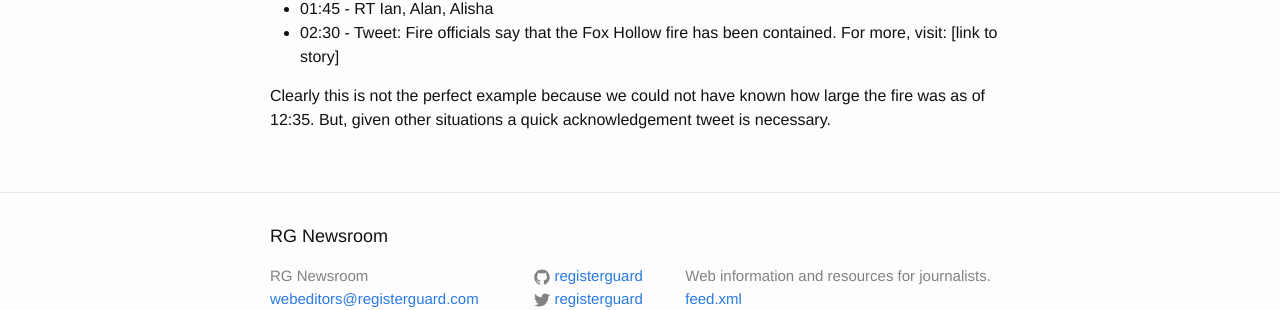
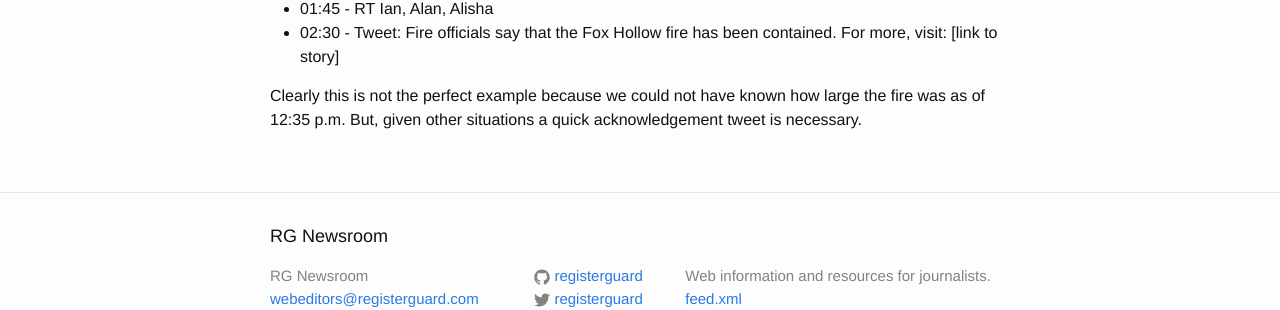
Before and after one commit to rgnewsroom/rgnewsroom.github.io, a Jekyll site: the page built from _posts/2014-10-07-breaking-news-response.md, in a window 1280 px wide. Shown: the part 1304-1614 px from the top of the page. Built offline with Jekyll 4.4.1, drawn with Linux system fonts in a browser that asks for light colours; nearby versions of some CDN libraries; library files that are not in the unit come from our copies.

Commit message:
update last graf

```diff
--- a/_posts/2014-10-07-breaking-news-response.md
+++ b/_posts/2014-10-07-breaking-news-response.md
@@ -48,4 +48,4 @@ tags: newsroom, social, media, breaking
 * 01:45 - RT Ian, Alan, Alisha
 * 02:30 - Tweet: Fire officials say that the Fox Hollow fire has been contained. For more, visit: [link to story]
 
-Clearly this is not the perfect example because we could not have known how large the fire was as of 12:35. But, given other situations a quick acknowledgement tweet is necessary.
+Clearly this is not the perfect example because we could not have known how large the fire was as of 12:35 p.m. But, given other situations a quick acknowledgement tweet is necessary.
```
